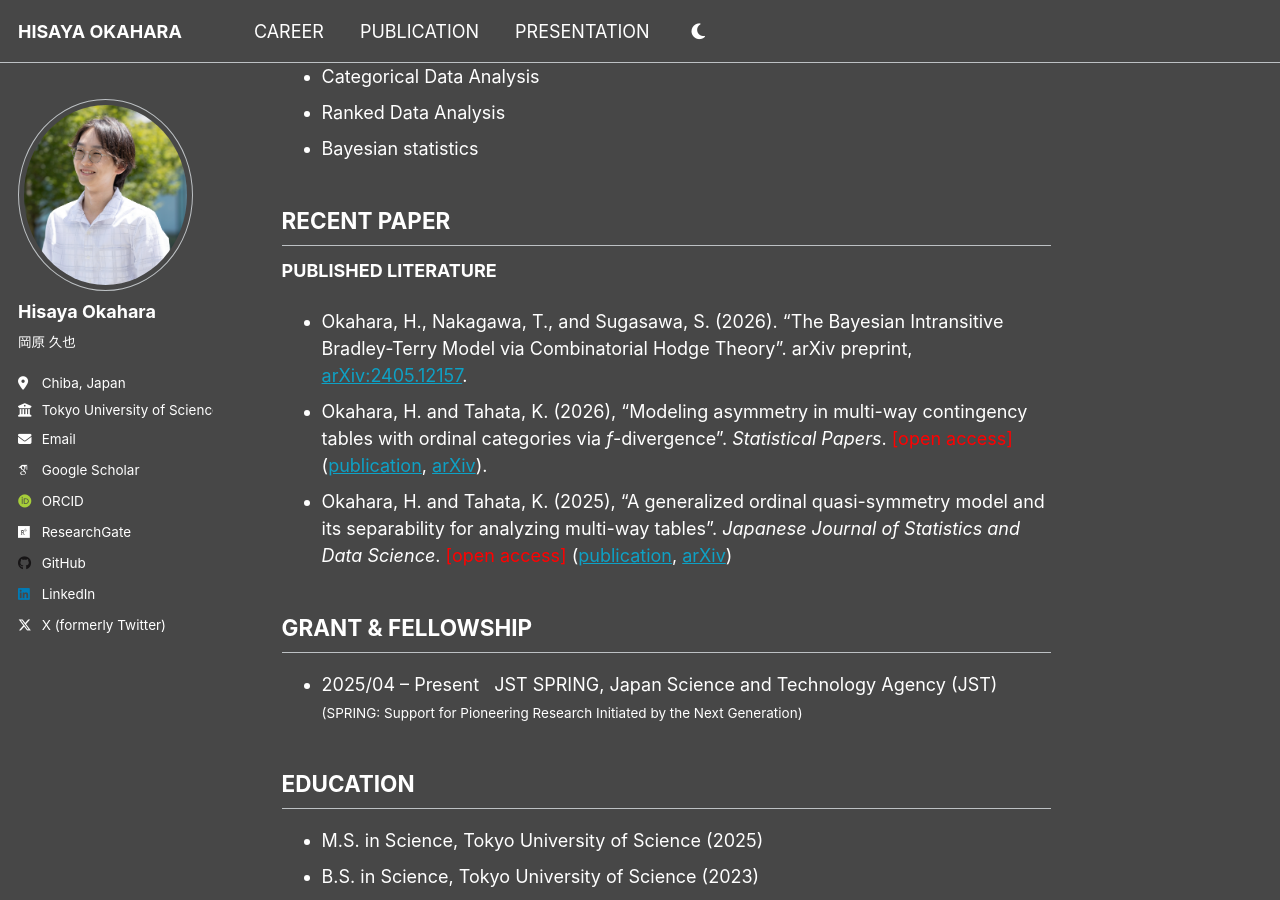
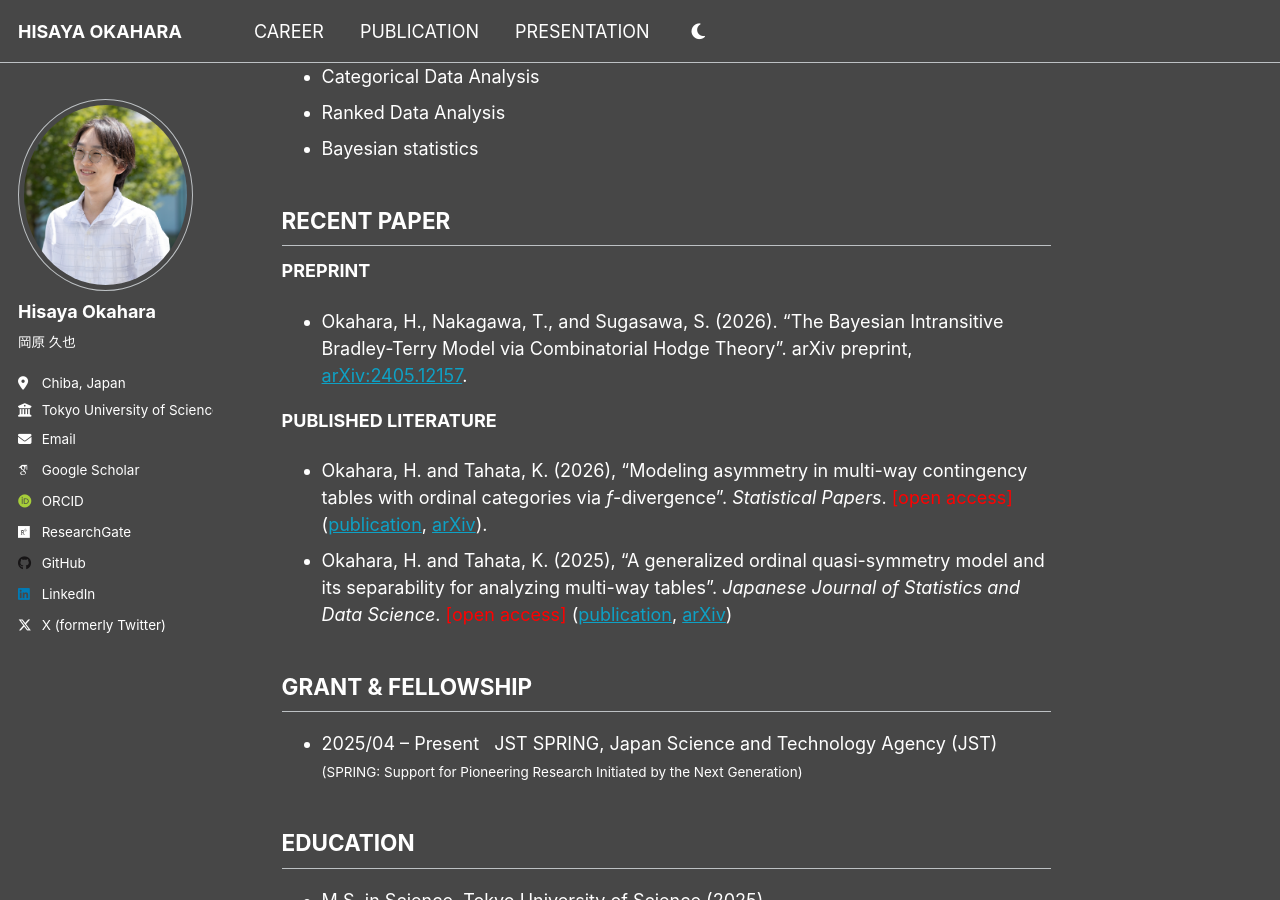
Before and after one commit to h-okahara/h-okahara.github.io, a Jekyll site: the page built from _pages/about.md, in a window 1280 px wide and 900 px high, scrolled down 311 px. Built offline with Jekyll 4.4.1, drawn with Linux system fonts in a browser that asks for light colours; some web fonts are replaced.

Commit message:
Add preprint entry to recent paper section

```diff
--- a/_pages/about.md
+++ b/_pages/about.md
@@ -23,8 +23,10 @@ I'm a Ph.D. student in the [Tahata Lab](https://tahata-lab.is.noda.tus.ac.jp/) a
 
 ## RECENT PAPER
 
+**PREPRINT**
+- Okahara, H., Nakagawa, T., and Sugasawa, S. (2026). "The Bayesian Intransitive Bradley-Terry Model via Combinatorial Hodge Theory". arXiv preprint, [arXiv:2405.12157](https://arxiv.org/abs/2601.07158).
+
 **PUBLISHED LITERATURE**
-- Okahara, H., Nakagawa, T., and Sugasawa, S. (2026). "The Bayesian Intransitive Bradley-Terry Model via Combinatorial Hodge Theory". arXiv preprint, [arXiv:2405.12157](https://arxiv.org/abs/2601.07158).
 - Okahara, H. and Tahata, K. (2026), "Modeling asymmetry in multi-way contingency tables with ordinal categories via *f*-divergence". *Statistical Papers*. <span style="color: red;">[open access]</span> ([publication](https://link.springer.com/article/10.1007/s00362-025-01782-y), [arXiv](https://arxiv.org/abs/2405.12157)).
 - Okahara, H. and Tahata, K. (2025), "A generalized ordinal quasi-symmetry model and its separability for analyzing multi-way tables". *Japanese Journal of Statistics and Data Science*. <span style="color: red;">[open access]</span> ([publication](https://link.springer.com/article/10.1007/s42081-024-00289-4), [arXiv](https://arxiv.org/abs/2405.04193))
 
```
